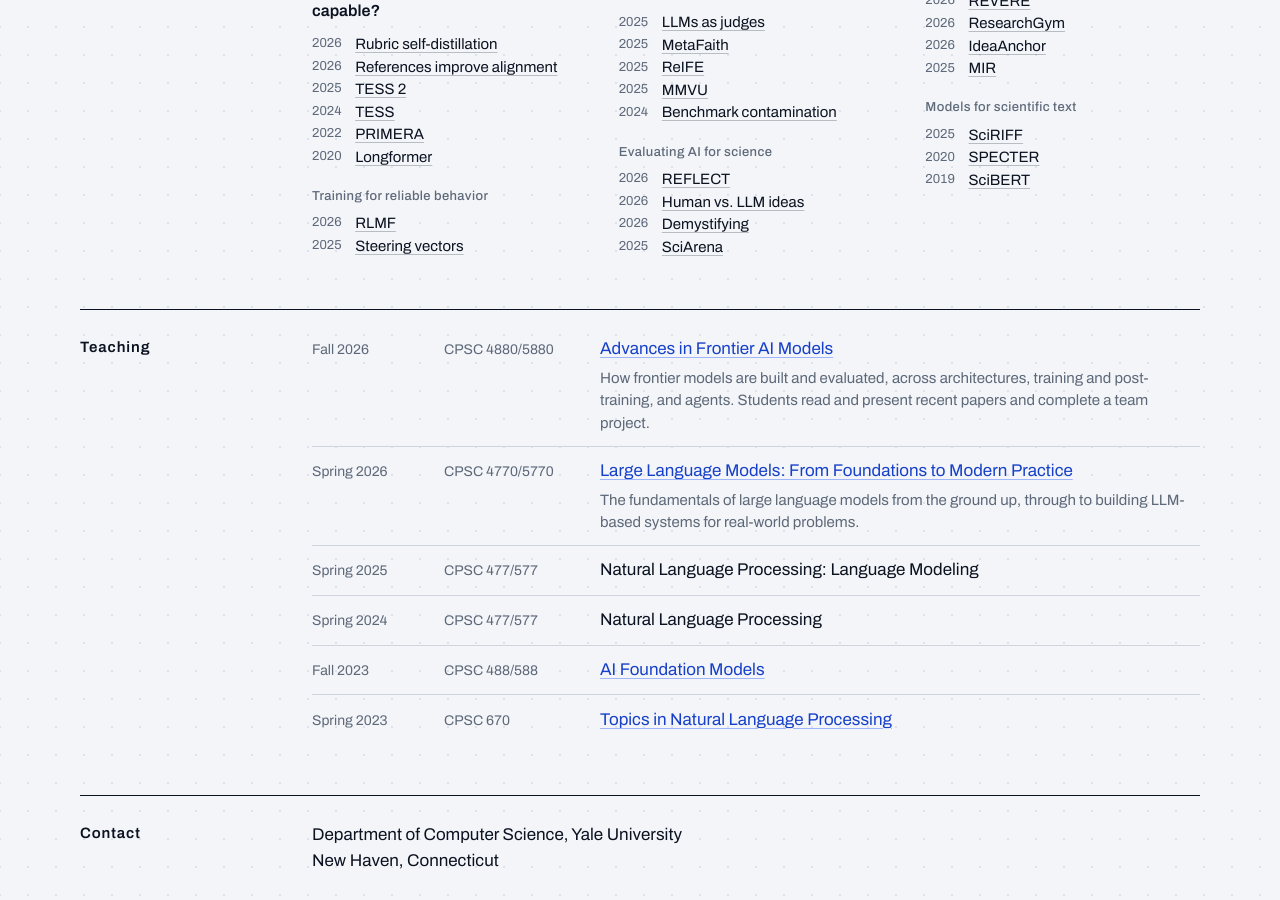
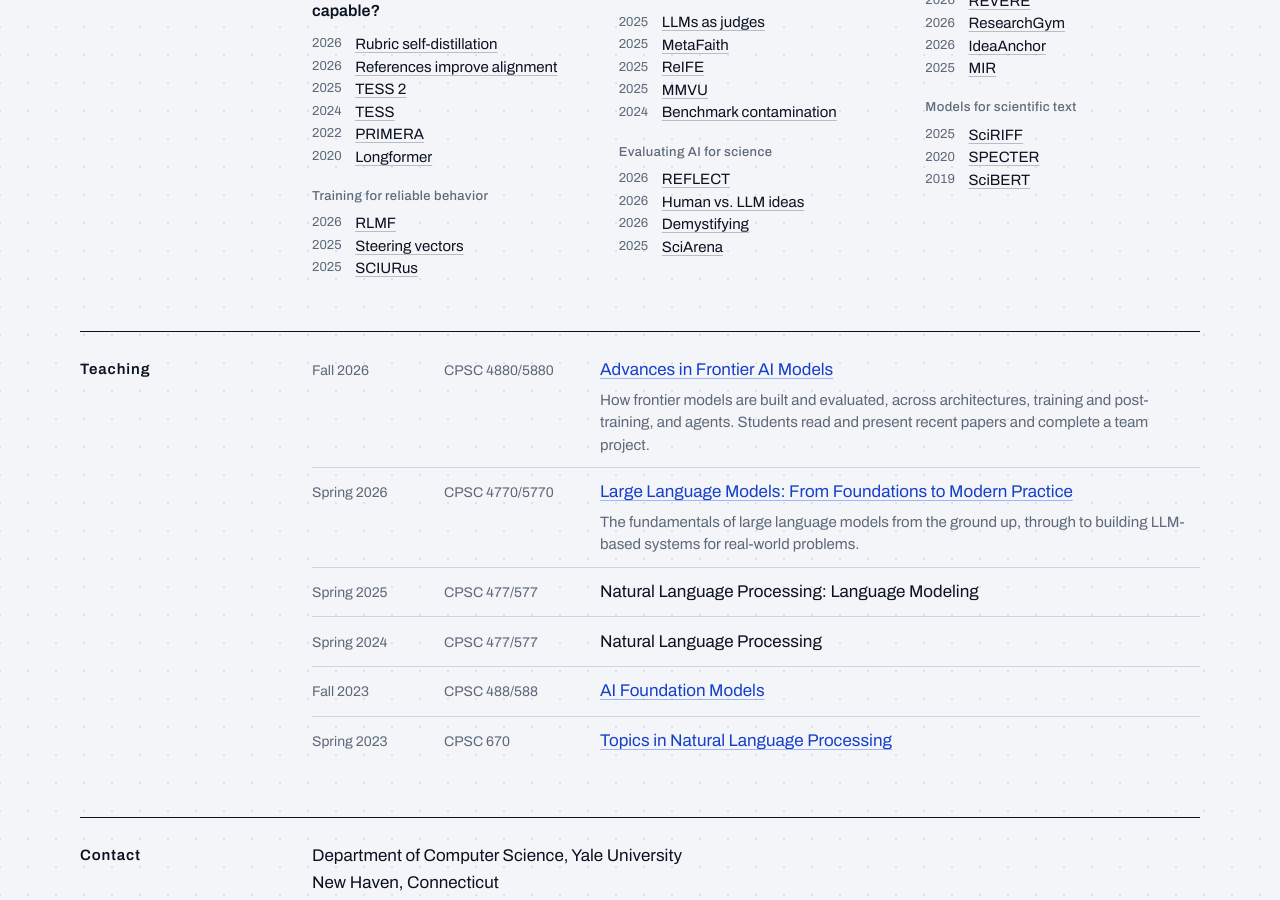
Before and after one commit to armancohan/acohan.github.io, a Jekyll site: the page built from index.html, in a window 1280 px wide and 900 px high, scrolled down 953 px. Built offline with Jekyll 4.4.1, drawn with Linux system fonts in a browser that asks for light colours.

Commit message:
Add SCIURus under training for reliable behavior
Co-Authored-By: Claude Fable 5.1 <noreply@anthropic.com>

```diff
--- a/index.html
+++ b/index.html
@@ -111,7 +111,7 @@
           <h3>What architectures and training signals make language models more capable?</h3>
           <ul class="works"><li><span class="y">2026</span><a href="https://openreview.net/forum?id=QIFuWgnn6m" title="Rethinking Reward Supervision: Rubric-Conditioned Self-Distillation">Rubric self-distillation</a></li><li><span class="y">2026</span><a href="https://arxiv.org/abs/2602.16802" title="References Improve LLM Alignment in Non-Verifiable Domains">References improve alignment</a></li><li><span class="y">2025</span><a href="https://aclanthology.org/2025.acl-long.1029/" title="TESS 2: A Large-Scale Generalist Diffusion Language Model">TESS 2</a></li><li><span class="y">2024</span><a href="https://aclanthology.org/2024.eacl-long.144/" title="TESS: Text-to-Text Self-Conditioned Simplex Diffusion">TESS</a></li><li><span class="y">2022</span><a href="https://aclanthology.org/2022.acl-long.360/" title="PRIMERA: Pyramid-based Masked Sentence Pre-training for Multi-document Summarization">PRIMERA</a></li><li><span class="y">2020</span><a href="https://arxiv.org/abs/2004.05150" title="Longformer: The Long-Document Transformer">Longformer</a></li></ul>
           <h4>Training for reliable behavior</h4>
-          <ul class="works"><li><span class="y">2026</span><a href="https://arxiv.org/abs/2606.32032" title="RLMF: Reinforcement Learning with Metacognitive Feedback Elicits Faithful Uncertainty Expression in LLMs">RLMF</a></li><li><span class="y">2025</span><a href="https://arxiv.org/abs/2502.18862" title="One-shot Optimized Steering Vectors Mediate Safety-relevant Behaviors in LLMs">Steering vectors</a></li></ul>
+          <ul class="works"><li><span class="y">2026</span><a href="https://arxiv.org/abs/2606.32032" title="RLMF: Reinforcement Learning with Metacognitive Feedback Elicits Faithful Uncertainty Expression in LLMs">RLMF</a></li><li><span class="y">2025</span><a href="https://arxiv.org/abs/2502.18862" title="One-shot Optimized Steering Vectors Mediate Safety-relevant Behaviors in LLMs">Steering vectors</a></li><li><span class="y">2025</span><a href="https://aclanthology.org/2025.naacl-long.618/" title="SCIURus: Shared Circuits for Interpretable Uncertainty Representations in Language Models">SCIURus</a></li></ul>
         </div>
         <div class="question">
           <h3>How reliable are language models, and our measurements of them?</h3>
```
